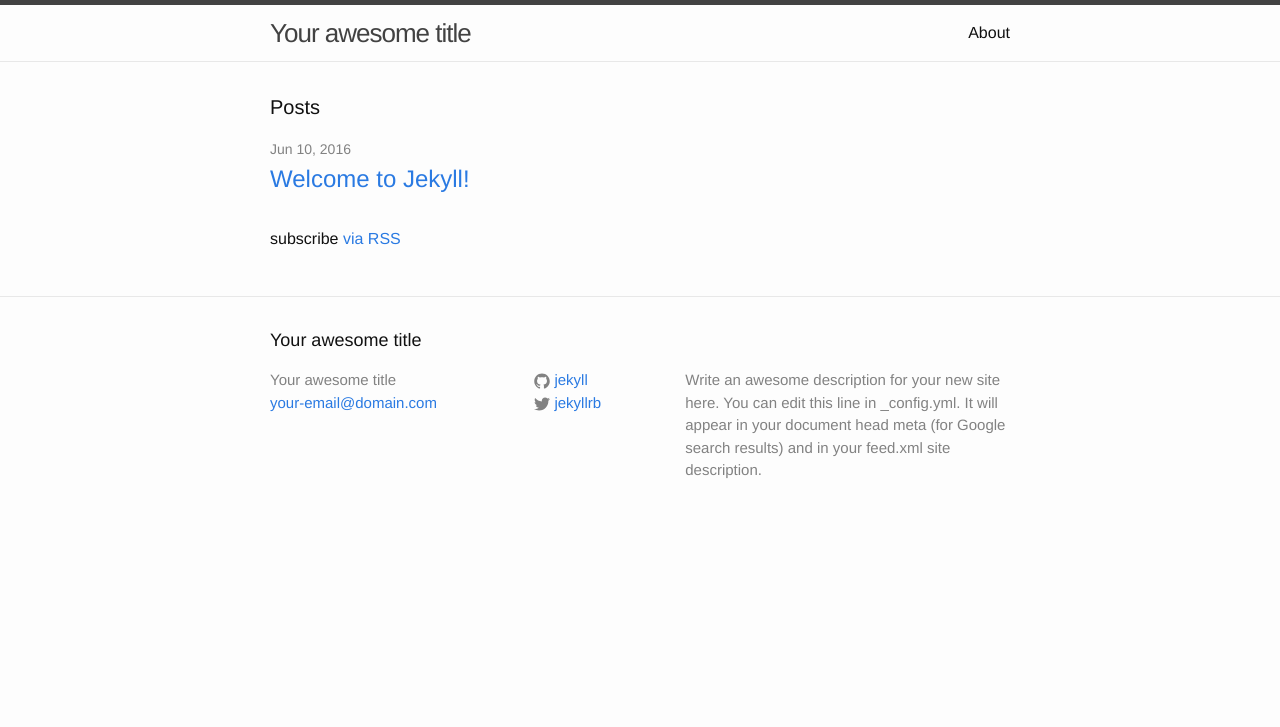
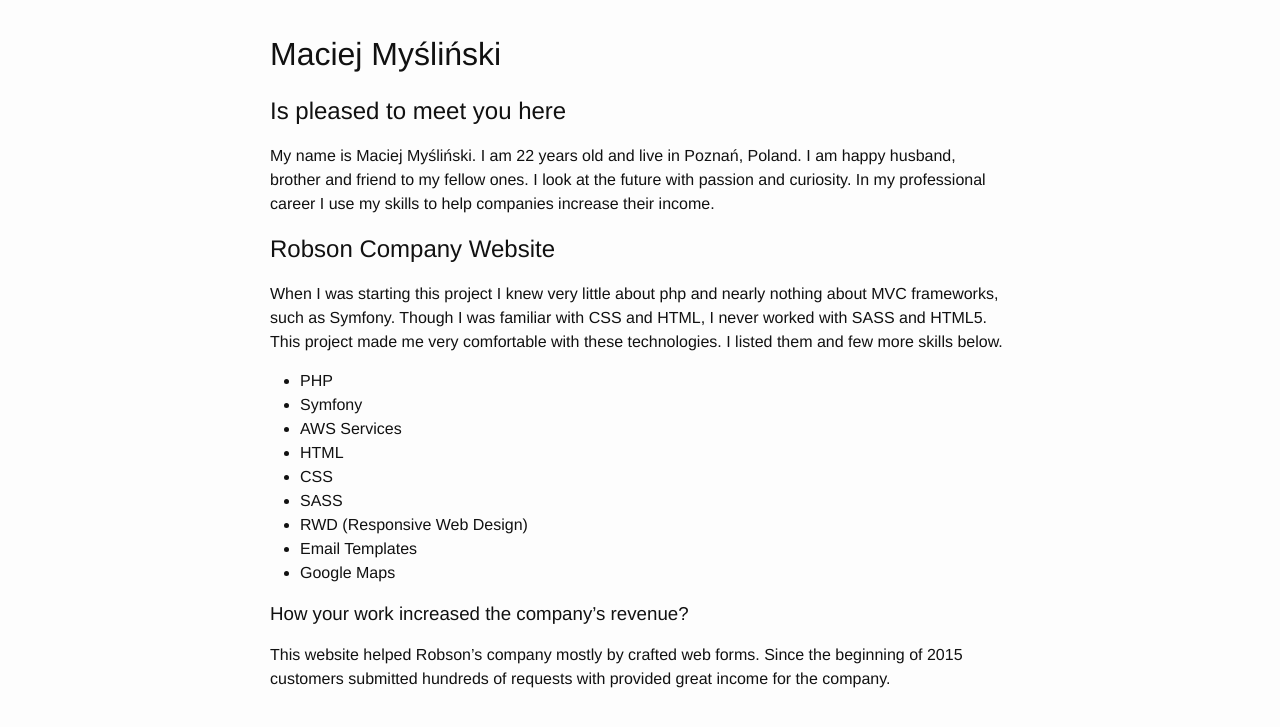
Before and after one commit to maciejmyslinski/maciejmyslinski, a Jekyll site: the page built from index.md, in a window 1280 px wide. Shown: the top 727 px of the page. Built offline with Jekyll 4.4.1, drawn with Linux system fonts in a browser that asks for light colours.

Commit message:
Simple homepage in markdown

```diff
--- a/_layouts/default.html
+++ b/_layouts/default.html
@@ -4,8 +4,9 @@
   {% include head.html %}
 
   <body>
-
-    {% include header.html %}
+    {% comment %}
+      {% include header.html %}
+    {% endcomment %}
 
     <div class="page-content">
       <div class="wrapper">
@@ -13,7 +14,9 @@
       </div>
     </div>
 
-    {% include footer.html %}
+    {% comment %}
+      {% include footer.html %}
+    {% endcomment %}
 
   </body>
 
--- a/index.html
+++ /dev/null
@@ -1,23 +0,0 @@
----
-layout: default
----
-
-<div class="home">
-
-  <h1 class="page-heading">Posts</h1>
-
-  <ul class="post-list">
-    {% for post in site.posts %}
-      <li>
-        <span class="post-meta">{{ post.date | date: "%b %-d, %Y" }}</span>
-
-        <h2>
-          <a class="post-link" href="{{ post.url | prepend: site.baseurl }}">{{ post.title }}</a>
-        </h2>
-      </li>
-    {% endfor %}
-  </ul>
-
-  <p class="rss-subscribe">subscribe <a href="{{ "/feed.xml" | prepend: site.baseurl }}">via RSS</a></p>
-
-</div>
--- /dev/null
+++ b/index.md
@@ -0,0 +1,27 @@
+---
+layout: default
+---
+
+# Maciej Myśliński
+
+## Is pleased to meet you here
+
+ My name is Maciej Myśliński. I am 22 years old and live in Poznań, Poland. I am happy husband, brother and friend to my fellow ones. I look at the future with passion and curiosity. In my professional career I use my skills to help companies increase their income.
+
+## Robson Company Website
+
+When I was starting this project I knew very little about php and nearly nothing about MVC frameworks, such as Symfony. Though I was familiar with CSS and HTML, I never worked with SASS and HTML5. This project made me very comfortable with these technologies. I listed them and few more skills below.
+
+* PHP
+* Symfony
+* AWS Services
+* HTML
+* CSS
+* SASS
+* RWD (Responsive Web Design)
+* Email Templates
+* Google Maps
+
+### How your work increased the company’s revenue?
+
+This website helped Robson’s company mostly by crafted web forms. Since the beginning of 2015 customers submitted hundreds of requests with provided great income for the company.
```
